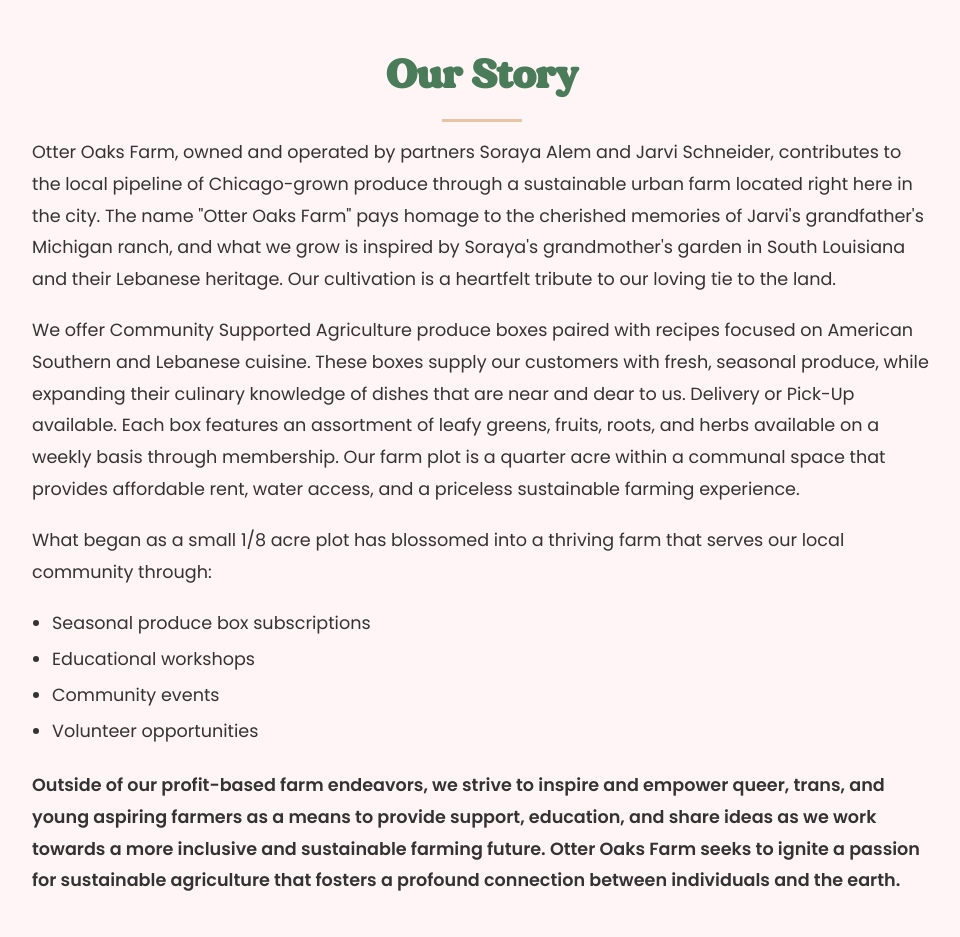
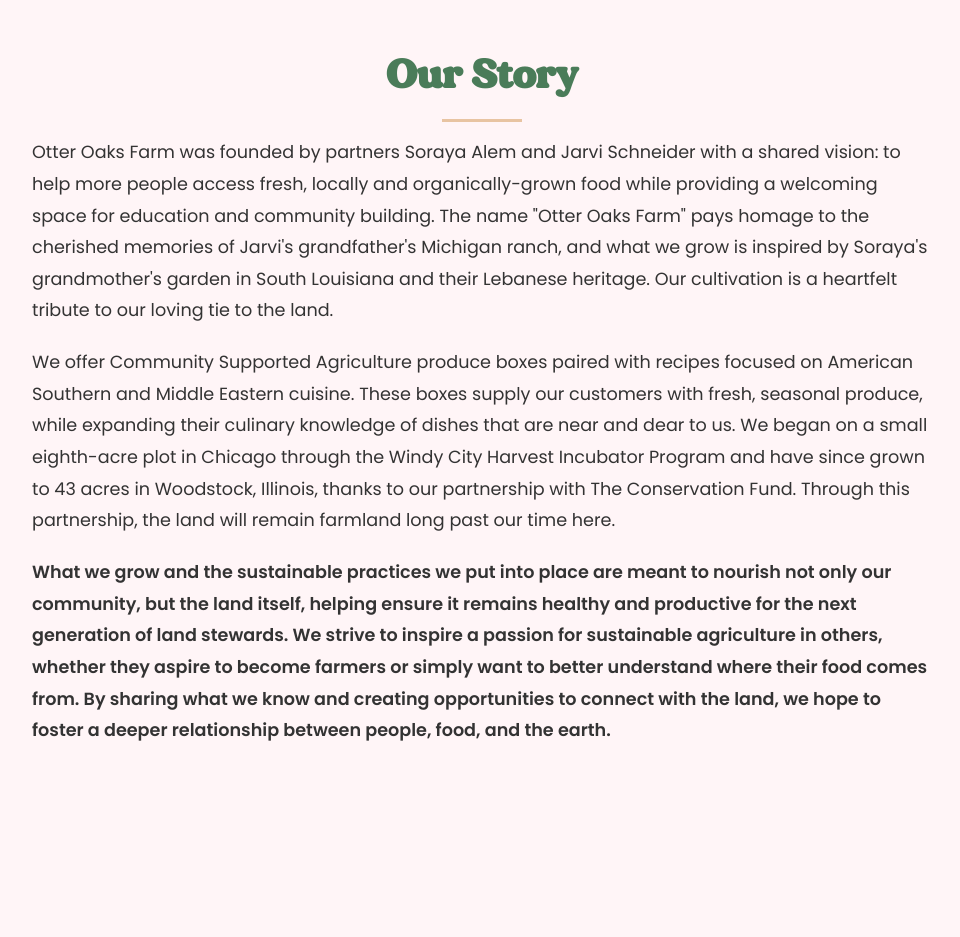
Before and after one commit to otteroaksfarm/otteroaksfarm.github.io, a plain HTML site: page index.html in a window 1280 px wide. Shown: the part 920-1857 px from the top of the page, without its empty margins (158-1118 px from the left). Drawn offline with Linux system fonts and the light colour scheme.

Commit message:
Update index.html

```diff
--- a/index.html
+++ b/index.html
@@ -755,7 +755,7 @@
     <section id="home" class="hero">
         <div class="hero-content">
             <h1>Otter Oaks Farm</h1>
-            <p><b><i>cultivating peace, love, unity & respect</i></b></p>
+            <p><i>cultivating peace, love, unity & respect</i></p>
             <a href="https://grownby.app/farms/otter-oaks-farm/shop" class="btn" target="_blank">Get Our Produce</a>
         </div>
     </section>
@@ -765,16 +765,9 @@
         <div class="container">
             <h2>Our Story</h2>
             <div class="page-content">
-                <p>Otter Oaks Farm, owned and operated by partners Soraya Alem and Jarvi Schneider, contributes to the local pipeline of Chicago-grown produce through a sustainable urban farm located right here in the city. The name "Otter Oaks Farm" pays homage to the cherished memories of Jarvi's grandfather's Michigan ranch, and what we grow is inspired by Soraya's grandmother's garden in South Louisiana and their Lebanese heritage. Our cultivation is a heartfelt tribute to our loving tie to the land.</p>
-                <p>We offer Community Supported Agriculture produce boxes paired with recipes focused on American Southern and Lebanese cuisine. These boxes supply our customers with fresh, seasonal produce, while expanding their culinary knowledge of dishes that are near and dear to us. Delivery or Pick-Up available. Each box features an assortment of leafy greens, fruits, roots, and herbs available on a weekly basis through membership. Our farm plot is a quarter acre within a communal space that provides affordable rent, water access, and a priceless sustainable farming experience.</p>
-                <p>What began as a small 1/8 acre plot has blossomed into a thriving farm that serves our local community through:</p>
-                <ul>
-                    <li>Seasonal produce box subscriptions</li>
-                    <li>Educational workshops</li>
-                    <li>Community events</li>
-                    <li>Volunteer opportunities</li>
-                </ul>
-                <p> <b>Outside of our profit-based farm endeavors, we strive to inspire and empower queer, trans, and young aspiring farmers as a means to provide support, education, and share ideas as we work towards a more inclusive and sustainable farming future.  Otter Oaks Farm seeks to ignite a passion for sustainable agriculture that fosters a profound connection between individuals and the earth. </b> </p>
+                <p>Otter Oaks Farm was founded by partners Soraya Alem and Jarvi Schneider with a shared vision: to help more people access fresh, locally and organically-grown food while providing a welcoming space for education and community building. The name "Otter Oaks Farm" pays homage to the cherished memories of Jarvi's grandfather's Michigan ranch, and what we grow is inspired by Soraya's grandmother's garden in South Louisiana and their Lebanese heritage. Our cultivation is a heartfelt tribute to our loving tie to the land.</p>
+                <p>We offer Community Supported Agriculture produce boxes paired with recipes focused on American Southern and Middle Eastern cuisine. These boxes supply our customers with fresh, seasonal produce, while expanding their culinary knowledge of dishes that are near and dear to us. We began on a small eighth-acre plot in Chicago through the Windy City Harvest Incubator Program and have since grown to 43 acres in Woodstock, Illinois, thanks to our partnership with The Conservation Fund. Through this partnership, the land will remain farmland long past our time here.</p>
+                <p><b>What we grow and the sustainable practices we put into place are meant to nourish not only our community, but the land itself, helping ensure it remains healthy and productive for the next generation of land stewards. We strive to inspire a passion for sustainable agriculture in others, whether they aspire to become farmers or simply want to better understand where their food comes from. By sharing what we know and creating opportunities to connect with the land, we hope to foster a deeper relationship between people, food, and the earth.</b></p>
             </div>
         </div>
     </section>
@@ -852,8 +845,7 @@
                     <div>
                         <h3>Visit Us</h3>
                         <p><i>Appointment Necessary</i></p>
-                        <p>Bronzeville Neighborhood<br>
-                        Chicago, IL 60609</p>
+                        <p>Woodstock, Illinois<br></p>
                     </div>
                     <div>
                         <h3>Get In Touch</h3>
@@ -958,7 +950,7 @@
                 <a href="https://www.instagram.com/otteroaksfarm" target="_blank"><i class="fab fa-instagram"></i></a>
                 <a href="mailto:hello@otteroaksfarm.com"><i class="fas fa-envelope"></i></a>
             </div>
-            <p class="copyright">© 2022-2025 Otter Oaks Farm, LLC. All rights reserved.</p>
+            <p class="copyright">© Otter Oaks Farm, LLC. All rights reserved.</p>
         </div>
     </footer>
 
```
